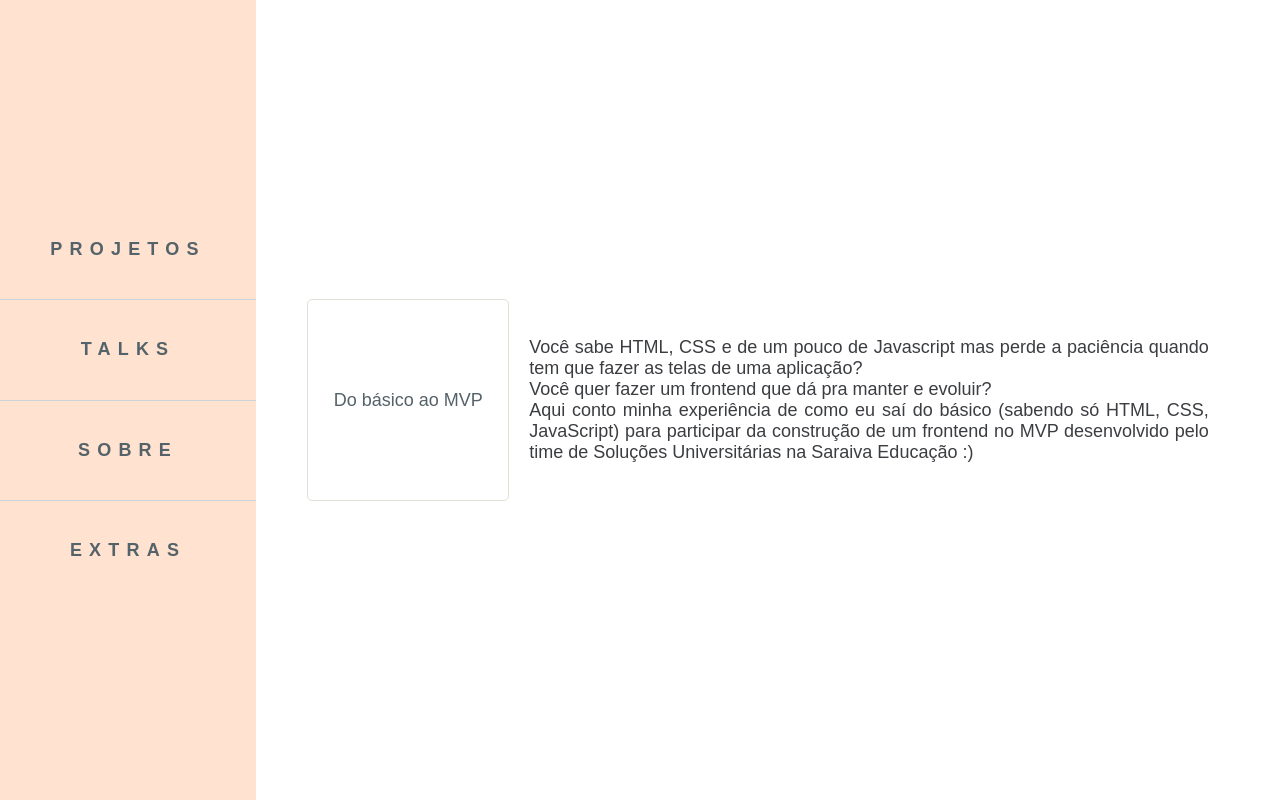
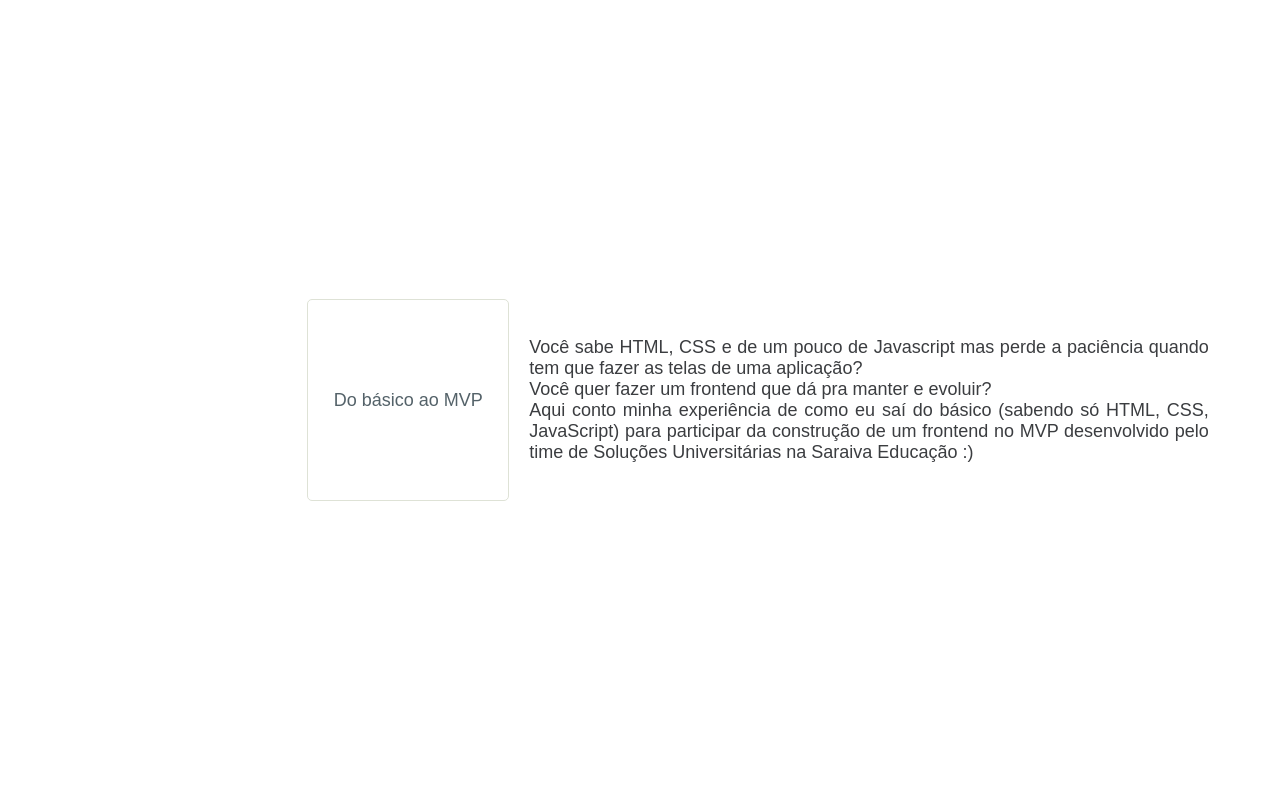
Before and after one commit to liviaab/page, a React app: page /talks in a window 1280 px wide. Built offline with nearby package versions, Linux system fonts and the light colour scheme; a web font is replaced by a local one.

Commit message:
Extract landing page to a organism, remove Menu component

```diff
--- a/src/components/molecules/index.js
+++ b/src/components/molecules/index.js
@@ -1,4 +1,3 @@
 import Card from './card/Card'
-import Menu from './menu/Menu'
 
-export { Card, Menu }
+export { Card }
--- a/src/components/molecules/menu/Menu.jsx
+++ /dev/null
@@ -1,28 +0,0 @@
-import React from 'react'
-import { Link } from 'react-router-dom'
-import './Menu.scss'
-
-const labels = ['Projetos', 'Talks', 'Sobre', 'Extras']
-const paths = [
-  '/projects', '/talks', '/about', '/extras']
-
-const Menu = () => (
-  <aside className="side-bar-menu">
-    <nav className="side-bar-menu__nav">
-      <ul className="main-menu__wrapper">
-        {labels.map((label, index) => (
-        <li className="menu-item__wrapper" key={label}>
-          <Link
-            to={paths[index]}
-            className="menu-item__content"
-          >
-            {label}
-          </Link>
-        </li>
-        ))}
-      </ul>
-    </nav>
-  </aside>
-)
-
-export default Menu
--- a/src/components/molecules/menu/Menu.scss
+++ /dev/null
@@ -1,84 +0,0 @@
-@import "../../../assets/stylesheets/colors.scss";
-@import "../../../assets/stylesheets/mixins.scss";
-@import "../../../assets/stylesheets/media_queries.scss";
-
-
-.side-bar-menu {
-  border-radius: 0 0 5px  5px ;
-  @include flex-display($flex-flow: row nowrap);
-  width: 100%;
-  height: 10vh;
-  min-height: 30px;
-
-  @include respond-above(md) {
-    width: 20%;
-    height: 100vh;
-    border-radius: 0 5px 5px 0;
-    position: fixed;
-  }
-
-  .side-bar-menu__nav {
-    @include flex-display($flex-flow: column);
-    background-color: $color-tuft-bush;
-    height: 100%;
-    width: 100%;
-
-    @include respond-above(md) {
-      height: 100vh;
-    }
-
-    .main-menu__wrapper {
-      @include flex-display($flex-flow: row nowrap);
-      list-style: none;
-      height: 100%;
-      width: 100%;
-
-      @include respond-above(md) {
-        @include flex-display($flex-flow: column nowrap);
-        height: 50%;
-      }
-
-      .menu-item__wrapper {
-        @include flex-display($flex-flow: column);
-        width: 100%;
-        height: 100%;
-        border-right: 1px solid #CAD3D8;
-
-        @include respond-above(md) {
-          height: 25%;
-          flex-flow: row nowrap;
-          border: none;
-          border-bottom: 1px solid #CAD3D8;
-        }
-
-        &:last-child {
-          border: none;
-        }
-        .menu-item__content {
-          background-color: $color-tuft-bush;
-          height: 100%;
-          width: 98%;
-
-          @include flex-display();
-          text-transform: lowercase;
-          text-decoration: none;
-          letter-spacing: 0.1em;
-
-
-          @include respond-between(sm, md) {
-            letter-spacing: 0.25em;
-            text-transform: uppercase;
-          }
-
-          @include respond-above(md) {
-            text-transform: uppercase;
-            letter-spacing: 0.4em;
-            font-weight: bold;
-            height: 98%;
-            width: 100%;
-          }
-        }
-      }
-    }
-  }
-}
--- /dev/null
+++ b/src/components/organisms/index.js
@@ -0,0 +1,3 @@
+import Presentation from './presentation/Presentation'
+
+export { Presentation }
--- /dev/null
+++ b/src/components/organisms/presentation/Presentation.jsx
@@ -0,0 +1,57 @@
+import React, { Fragment } from 'react'
+// import PropTypes from 'prop-types'
+import {
+  FaFacebookSquare as FacebookIcon,
+  FaGithub as GithubIcon,
+  FaLinkedin as LinkedinIcon
+ } from "react-icons/fa";
+import { MdAdd as PlusIcon } from "react-icons/md"
+import { Link } from "react-router-dom"
+import style from './Presentation.module.scss'
+import liviaPhoto from '../../../assets/images/me.jpg'
+
+const Presentation = () => (
+  <Fragment>
+      <div className={style.header} />
+
+      <div className={style.round_image}>
+        <Link to={process.env.PUBLIC_URL}>
+          <img src={liviaPhoto} alt="Foto da Livia" className={style.round_border} />
+        </Link>
+        {/*https://www.pexels.com/*/}
+      </div>
+
+      <div className={style.information}>
+        <div className={style.identification}>Lívia Almeida Barbosa</div>
+        <div className={style.description}>
+          Graduada em Ciência da Computação pela UFMG,
+           desenvolvedora full-stack que quer se desafiar cada vez mais a sair da zona de conforto.
+           <br />
+           Jogadora de vôlei nas horas vagas :)
+        </div>
+        <div className={style.contacts}>
+          <a
+            href="https://github.com/liviaab"
+            target="_blank"
+            rel="noopener noreferrer">
+            <GithubIcon color="#3B3D40" size="2em" />
+          </a>
+          <a
+            href="https://www.linkedin.com/in/liviaab/"
+            target="_blank"
+            rel="noopener noreferrer">
+            <LinkedinIcon color="#3B3D40" size="2em" />
+          </a>
+          <a
+            href="https://www.facebook.com/liviaalmeidab"
+            target="_blank"
+            rel="noopener noreferrer">
+            <FacebookIcon color="#3B3D40" size="2em" />
+          </a>
+          <Link to="/projects"><PlusIcon color="#3B3D40" size="2em" /></Link>
+        </div>
+    </div>
+  </Fragment>
+)
+
+export default Presentation
--- /dev/null
+++ b/src/components/organisms/presentation/Presentation.module.scss
@@ -0,0 +1,74 @@
+@import "../../../assets/stylesheets/colors.scss";
+@import "../../../assets/stylesheets/media_queries.scss";
+@import "../../../assets/stylesheets/mixins.scss";
+
+.header {
+  background: url("../../../assets/images/pexels-photo-949587.jpeg") no-repeat center;
+  width: 100%;
+
+  @include respond-below(sm) {
+    height: 30vh;
+  }
+
+  @include respond-between(sm, md){
+    height: 25vh;
+  }
+
+  @include respond-above(md){
+    height: 25vh;
+  }
+}
+
+.round_image {
+  margin: auto;
+
+  .round_border {
+    border-radius: 50%;
+    margin-top: -50%;
+    border: 5px solid $color-white;
+  }
+
+  @include respond-below(sm) {
+    width: 40%;
+    height: 40%;
+  }
+
+  @include respond-between(sm, md){
+    width: 25%;
+    height: 25%;
+  }
+
+  @include respond-above(md){
+    width: 20%;
+    height: 20%;
+  }
+}
+
+.information {
+    text-align: center;
+    margin: 5vh;
+    @include flex-display($flex-flow: column);
+
+    >.description {
+      @include respond-below(sm) {
+        margin: 10% 5%;
+      }
+
+      @include respond-between(sm, md){
+        margin: 10% 10%;
+      }
+
+      @include respond-above(md){
+        margin: 5% 20%;
+      }
+    }
+
+    >.contacts {
+      @include flex-display($justify-content: space-evenly);
+      width: 30%;
+
+      @include respond-below(sm) {
+        width: 50%;
+      }
+    }
+  }
--- a/src/components/pages/landing/Landing.jsx
+++ b/src/components/pages/landing/Landing.jsx
@@ -1,58 +1,11 @@
-import React, { Component } from 'react'
-import {
-  FaFacebookSquare as FacebookIcon,
-  FaGithub as GithubIcon,
-  FaLinkedin as LinkedinIcon
- } from "react-icons/fa";
-import { MdAdd as PlusIcon } from "react-icons/md"
-import { Link } from "react-router-dom"
+import React from 'react'
+import { Presentation } from '../../organisms'
 import './Landing.scss'
-import liviaPhoto from '../../../assets/images/me.jpg'
 
-class Landing extends Component {
-  render() {
-    return(
-      <div className="landing">
-        <div className="header" />
-
-        <div className="round-image">
-          <img src={liviaPhoto} alt="Livia" className="round-border" />
-          {/*https://www.pexels.com/*/}
-        </div>
-
-        <div className="information">
-          <div className="identification">Lívia Almeida Barbosa</div>
-          <div className="description">
-            Graduada em Ciência da Computação pela UFMG,
-             desenvolvedora full-stack que quer se desafiar cada vez mais a sair da zona de conforto.
-             <br />
-             Jogadora de vôlei nas horas vagas :)
-          </div>
-          <div className="contacts">
-            <a
-              href="https://github.com/liviaab"
-              target="_blank"
-              rel="noopener noreferrer">
-              <GithubIcon color="#3B3D40" size="2em" />
-            </a>
-            <a
-              href="https://www.linkedin.com/in/liviaab/"
-              target="_blank"
-              rel="noopener noreferrer">
-              <LinkedinIcon color="#3B3D40" size="2em" />
-            </a>
-            <a
-              href="https://www.facebook.com/liviaalmeidab"
-              target="_blank"
-              rel="noopener noreferrer">
-              <FacebookIcon color="#3B3D40" size="2em" />
-            </a>
-            <Link to="/projects"><PlusIcon color="#3B3D40" size="2em" /></Link>
-          </div>
-        </div>
-      </div>
-    )
-  }
-}
+const Landing = () => (
+  <div className="landing">
+    <Presentation />
+  </div>
+)
 
 export default Landing
--- a/src/components/templates/main/MainTemplate.jsx
+++ b/src/components/templates/main/MainTemplate.jsx
@@ -1,10 +1,8 @@
 import React from 'react'
-import { Menu } from '../../molecules'
 import './MainTemplate.scss'
 
 const MainTemplate = ({ children }) => (
   <div className='main-template'>
-    <Menu />
     <div className="main-template__content-wrapper">
       <div className="main-template__content">
         {children}
```
